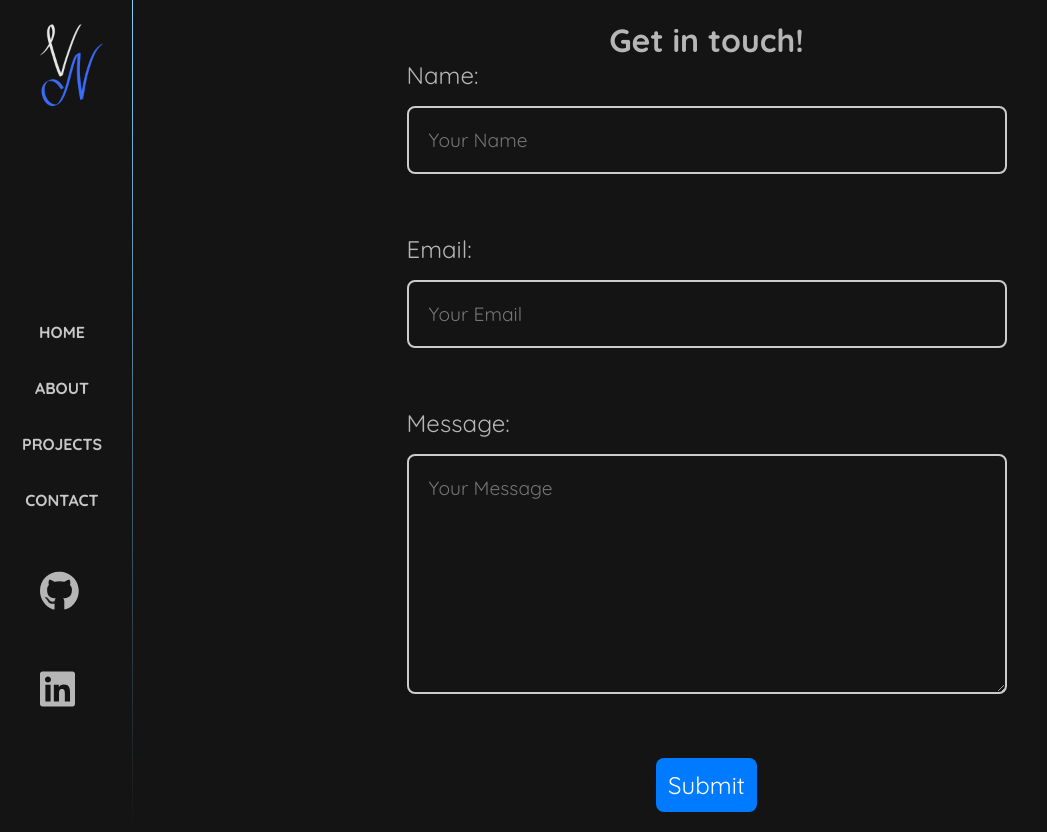
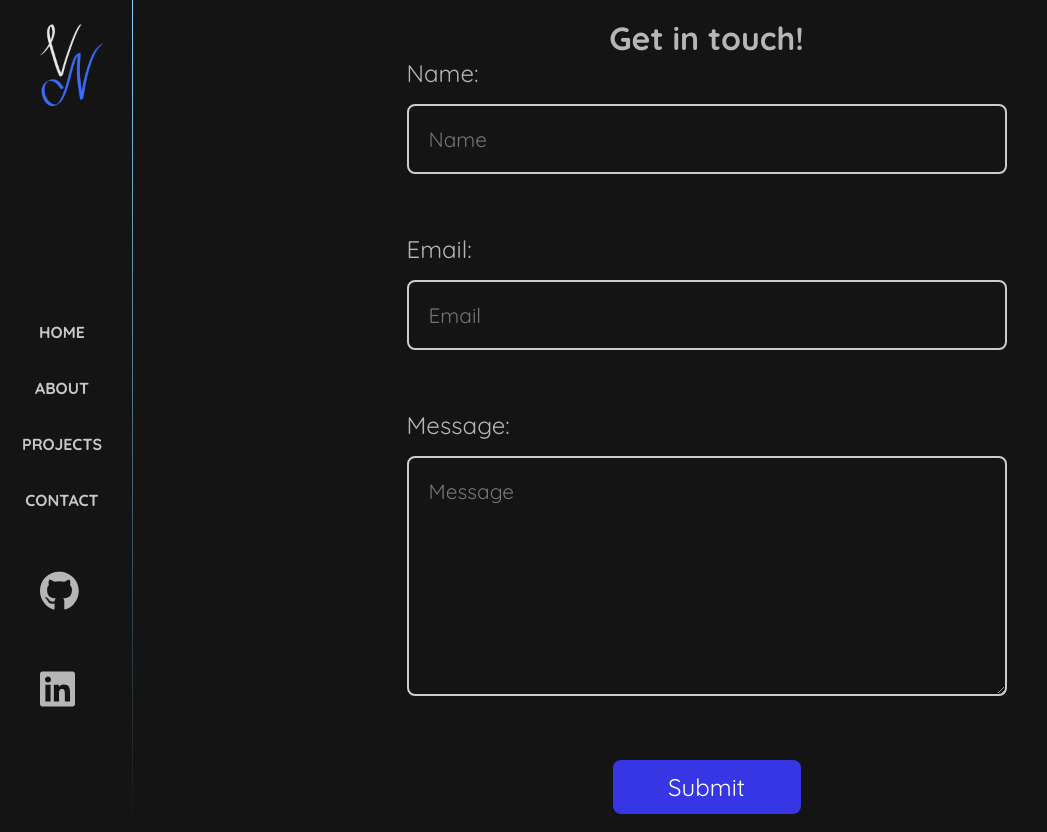
Before and after one commit to PC-Vic/Victor-Nieves-Dev-Site, a React (Vite) app: page /contact in a window 1280 px wide. Shown: the whole page, without its empty margins (0-1047 px from the left). Built offline with nearby package versions, Linux system fonts and the light colour scheme.

Commit message:
Contact component has email js funcitonality

```diff
--- a/Develop/src/components/pages/Contact.jsx
+++ b/Develop/src/components/pages/Contact.jsx
@@ -1,6 +1,7 @@
 import React, { useState } from 'react';
 
 const Contact = () => {
+
   const [formInfo, setFormInfo] = useState({
     name: '',
     email: '',
@@ -58,6 +59,33 @@ const Contact = () => {
 
        // Proceed with form submission
        console.log('Form data submitted:', formInfo);
+
+    // EmailJS service ID, template ID, and Public Key
+    const serviceID = 'service_95bbzmp';
+    const templateID = 'template_hlprn1x';
+    const publicKey = '373EmLEa4psxkPr3F';
+
+    // Object that contains template parameters for email
+    const templateParams = {
+      from_name: formInfo.name,
+      from_email: formInfo.email,
+      to_name: formInfo.name,
+      message: formInfo.message,
+    };
+
+    // Send email using EmailJS
+    emailjs.send(serviceID, templateID, templateParams, publicKey)
+    .then((response) => {
+      console.log('Email sent successfully!', response);
+      setFormInfo({
+        name: '',
+        email: '',
+        message: '',
+      });
+    })
+    .catch((error) => {
+      console.log('Email failed to send!', error);
+    });
   };
 
   return (
@@ -73,7 +101,7 @@ const Contact = () => {
             value={formInfo.name}
             onChange={handleChange}
             onBlur={handleBlur}
-            placeholder="Your Name"
+            placeholder="Name"
           />
           {errors.name && <span className="error-message">{errors.name}</span>}
         </div>
@@ -86,7 +114,7 @@ const Contact = () => {
             value={formInfo.email}
             onChange={handleChange}
             onBlur={handleBlur}
-            placeholder="Your Email"
+            placeholder="Email"
           />
           {errors.email && <span className="error-message">{errors.email}</span>}
         </div>
@@ -98,7 +126,7 @@ const Contact = () => {
             value={formInfo.message}
             onChange={handleChange}
             onBlur={handleBlur}
-            placeholder="Your Message"
+            placeholder="Message"
             rows="4"
           />
           {errors.message && <span className="error-message">{errors.message}</span>}
--- a/Develop/src/components/pages/pages.css
+++ b/Develop/src/components/pages/pages.css
@@ -7,13 +7,14 @@
     margin-right: 72px;
     animation: bounce;
     animation-duration: 2s;
+    border: 1px solid blue;
+    width: auto;
 }
 
 .about-container {
     display: flex;
     align-items: center;
     justify-content: center;
-    font-size: 1.5rem;
     height: 100%;
     padding: 50px;
     width: 740px;
@@ -22,6 +23,12 @@
     margin-left: 440px;
     margin-bottom: 100px;
     justify-content: space-between;
+    border: 1px solid #811616;
+}
+
+.about-container p {
+  font-size: 1.5rem;
+  border: 1px solid green;
 }
 
 /* Projects page */
@@ -83,54 +90,7 @@
     text-shadow: 0 0 10px  rgb(54, 54, 228);
   }
 
-/* Contact page */
-/* .contact-container {
-  max-width: 600px;
-  margin: auto;
-}
-
-h2 {
-  text-align: center;
-}
-
-.form-group {
-  margin-bottom: 20px;
-}
-
-label {
-  display: block;
-  margin-bottom: 8px;
-}
-
-input,
-textarea {
-  width: 100%;
-  padding: 10px;
-  margin-bottom: 10px;
-  box-sizing: border-box;
-  border: 1px solid #ccc;
-  border-radius: 4px;
-}
-
-textarea {
-  height: 120px;
-}
-
-button {
-  background-color: #007bff;
-  color: #fff;
-  padding: 12px;
-  border: none;
-  cursor: pointer;
-  border-radius: 4px;
-  display: block;
-  margin: 0 auto;
-}
-
-button:hover {
-  background-color: #0056b3;
-} */
-
+  /* Contact page */
 .contact-container {
   max-width: 1200px;
   margin: auto;
@@ -159,7 +119,8 @@ textarea {
   box-sizing: border-box;
   border: 2px solid #ccc;
   border-radius: 8px;
-  font-size: 1.2em;
+  font-size: 1.3em;
+  color:#fefefe;
 }
 
 textarea {
@@ -167,9 +128,10 @@ textarea {
 }
 
 button {
-  background-color: #007bff;
+  background-color: rgb(54, 54, 228);
   color: #fff;
   padding: 12px;
+  width: 188px;
   border: none;
   cursor: pointer;
   border-radius: 8px;
@@ -179,5 +141,5 @@ button {
 }
 
 button:hover {
-  background-color: #0056b3;
+  background-color: #3a88db;
 }
--- a/index.html
+++ b/index.html
@@ -1,10 +1,13 @@
-<!doctype html>
+<!DOCTYPE html>
 <html lang="en">
   <head>
     <meta charset="UTF-8" />
     <link rel="stylesheet" href="./Develop/src/index.css" />
     <link rel="stylesheet" href="./Develop/src/components/pages/home.css" />
-    <link rel="stylesheet" href="./Develop/src/components/Layouts/layouts.css" />
+    <link
+      rel="stylesheet"
+      href="./Develop/src/components/Layouts/layouts.css"
+    />
     <link rel="stylesheet" href="./Develop/src/components/pages/pages.css" />
 
     <meta name="viewport" content="width=device-width, initial-scale=1.0" />
@@ -12,6 +15,15 @@
   </head>
   <body>
     <div id="root"></div>
+    <script
+      type="text/javascript"
+      src="https://cdn.jsdelivr.net/npm/@emailjs/browser@3/dist/email.min.js"
+    ></script>
+    <script type="text/javascript">
+      (function () {
+        emailjs.init("EMAILJS_PUBLIC_KEY");
+      })();
+    </script>
     <script type="module" src="./Develop/src/main.jsx"></script>
   </body>
 </html>
--- a/package.json
+++ b/package.json
@@ -10,10 +10,12 @@
     "preview": "vite preview"
   },
   "dependencies": {
+    "@emailjs/browser": "^3.11.0",
     "@fortawesome/free-brands-svg-icons": "^6.4.2",
     "@fortawesome/free-solid-svg-icons": "^6.4.2",
     "@fortawesome/react-fontawesome": "^0.2.0",
     "animate.css": "^4.1.1",
+    "axios": "^1.6.2",
     "babel-plugin-macros": "^3.1.0",
     "react": "^18.2.0",
     "react-dom": "^18.2.0",
```
Also changed, not shown: 2 other files (tests, documents, lock files or other folders). Lines whose indentation alone changed are shown as unchanged.
